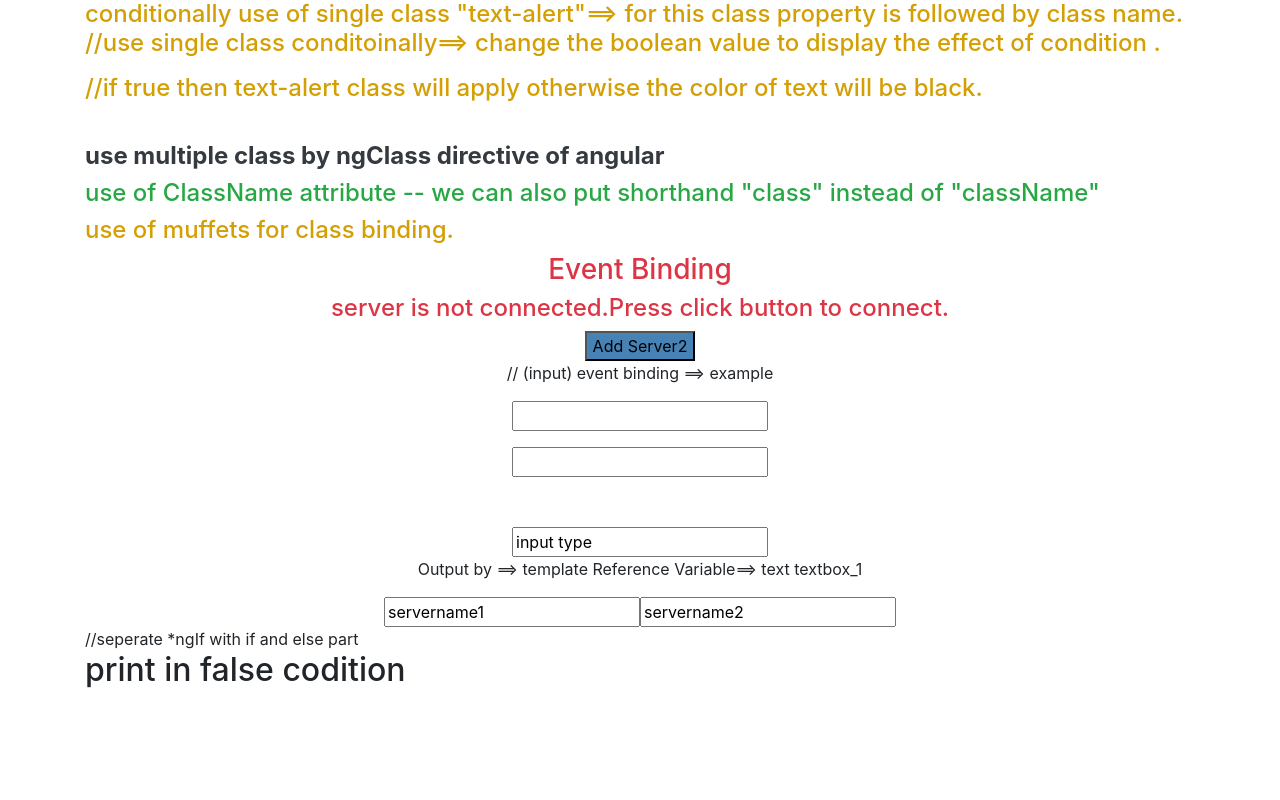
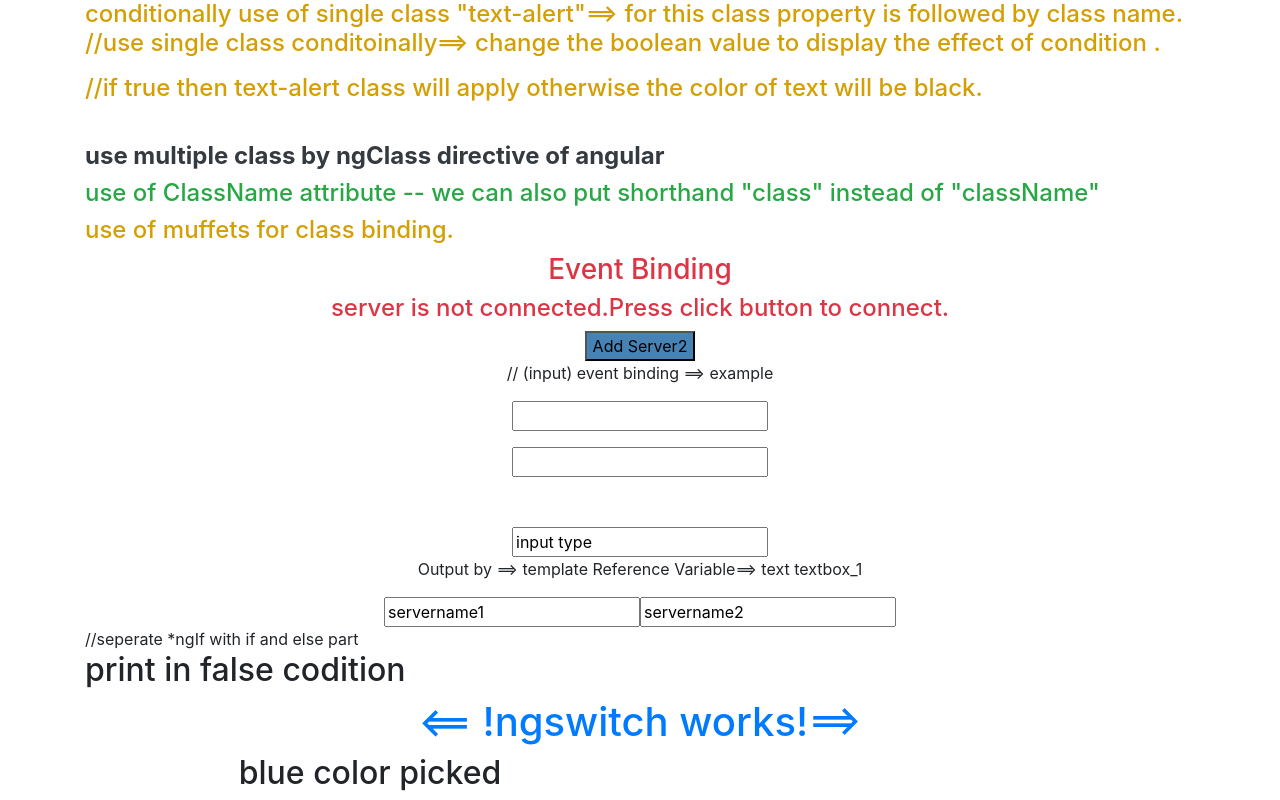
Before and after one commit to vikas576/Angular, an Angular app: page / in a window 1280 px wide. Shown: the part 688-1488 px from the top of the page. Before the commit the page ends 1386 px from the top, so only its background shows below. Built offline with nearby package versions, Linux system fonts and the light colour scheme.

Commit message:
*ngSwitch  component added and practiced.

```diff
--- a/src/app/app.component.html
+++ b/src/app/app.component.html
@@ -5,4 +5,5 @@
   <app-event-bind> </app-event-bind>
   <app-templt-ref-varible>  </app-templt-ref-varible>
   <app-ngifelse></app-ngifelse>
+  <app-ngswitch> </app-ngswitch>
 </div>
--- a/src/app/app.module.ts
+++ b/src/app/app.module.ts
@@ -8,6 +8,7 @@ import { ClassBindComponent } from './class-bind/class-bind.component';
 import { EventBindComponent } from './event-bind/event-bind.component';
 import { TempltRefVaribleComponent } from './templt-ref-varible/templt-ref-varible.component';
 import { NgifelseComponent } from './ngifelse/ngifelse.component';
+import { NgswitchComponent } from './ngswitch/ngswitch.component';
 
 @NgModule({
   declarations: [
@@ -16,7 +17,8 @@ import { NgifelseComponent } from './ngifelse/ngifelse.component';
     ClassBindComponent,
     EventBindComponent,
     TempltRefVaribleComponent,
-    NgifelseComponent
+    NgifelseComponent,
+    NgswitchComponent
   ],
   imports: [
     BrowserModule,
--- /dev/null
+++ b/src/app/ngswitch/ngswitch.component.html
@@ -0,0 +1,8 @@
+<h1 class="text-center text-primary"><== !ngswitch works!==></h1>
+
+<div class="col-md-12 text-center" [ngSwitch]="color">
+    <div class="col-md-6" *ngSwitchCase="'red'"><h2>red color picked</h2></div>
+    <div class="col-md-6" *ngSwitchCase="'green'"><h2>green color picked</h2></div>
+    <div class="col-md-6" *ngSwitchCase="'blue'"><h2>blue color picked</h2></div>
+    <div class="col-md-6" *ngSwitchDefault><h2>default no color matched</h2></div>
+</div>
--- /dev/null
+++ b/src/app/ngswitch/ngswitch.component.ts
@@ -0,0 +1,15 @@
+import { Component, OnInit } from '@angular/core';
+
+@Component({
+  selector: 'app-ngswitch',
+  templateUrl: './ngswitch.component.html',
+  styleUrls: ['./ngswitch.component.css']
+})
+export class NgswitchComponent implements OnInit {
+public color = 'blue';
+  constructor() { }
+
+  ngOnInit() {
+  }
+
+}
```
Also changed, not shown: src/app/ngswitch/ngswitch.component.css (added).
